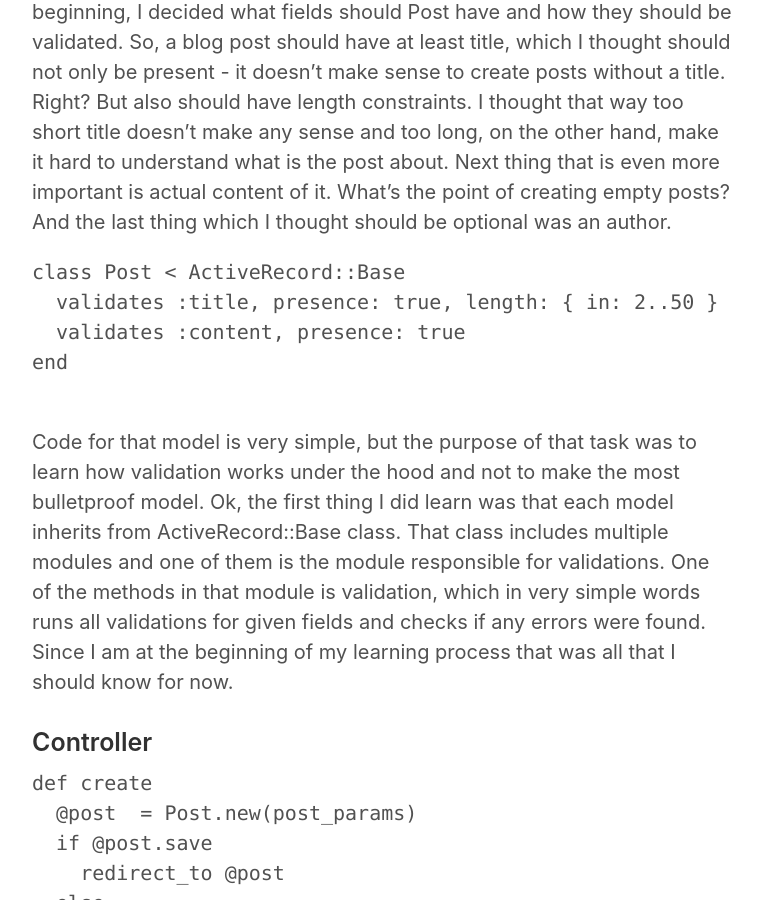
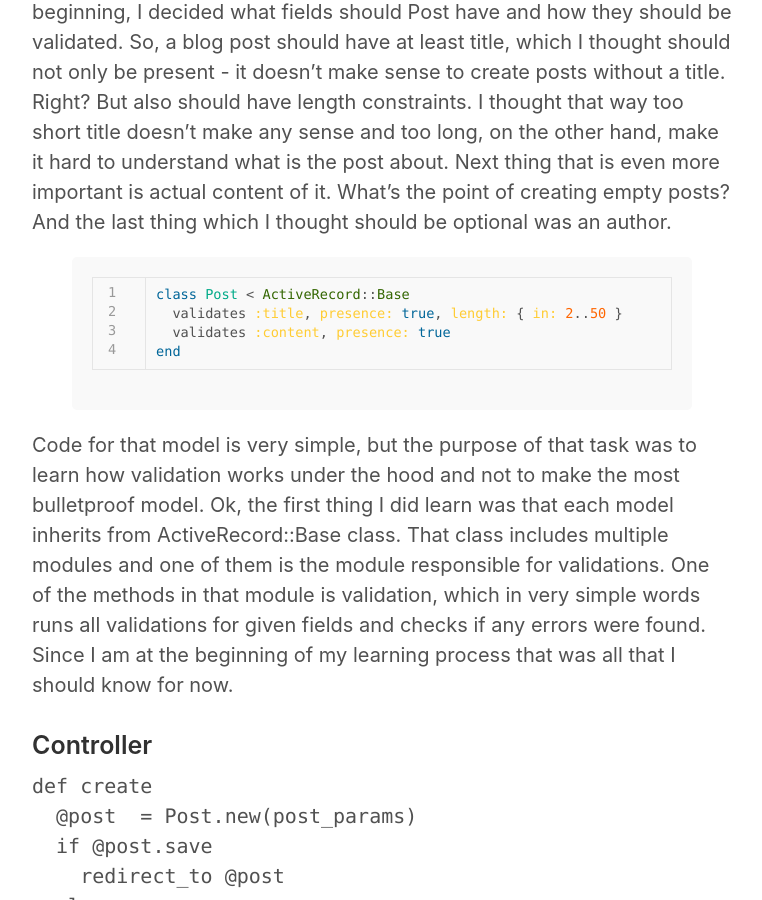
Before and after one commit to LukeP91/LukeP91.github.io, a Jekyll site: the page built from _posts/2016-08-06-validations.md, in a window 1280 px wide and 900 px high, scrolled down 776 px. Shown: the whole window, without its empty margins (258-1020 px from the left). Built offline with Jekyll 4.4.1, drawn with Linux system fonts in a browser that asks for light colours.

Commit message:
Update 2016-08-06-validations.md

````diff
--- a/_posts/2016-08-06-validations.md
+++ b/_posts/2016-08-06-validations.md
@@ -10,13 +10,12 @@ I was asked to create a simple application with only just one model, controller.
 ### Model
 I decided to split the whole process into more manageable chunks and the first one was easy. Create model with some simple validations. At the beginning, I decided what fields should Post have and how they should be validated. So, a blog post should have at least title, which I thought should not only be present - it doesn't make sense to create posts without a title. Right? But also should have length constraints. I thought that way too short title doesn't make any sense and too long, on the other hand, make it hard to understand what is the post about. Next thing that is even more important is actual content of it. What's the point of creating empty posts? And the last thing which I thought should be optional was an author.
 
-```language-ruby
+{% highlight ruby linenos%}
 class Post < ActiveRecord::Base
   validates :title, presence: true, length: { in: 2..50 }
   validates :content, presence: true
 end
-
-```
+{% endhighlight %}
 
 Code for that model is very simple, but the purpose of that task was to learn how validation works under the hood and not to make the most bulletproof model. Ok, the first thing I did learn was that each model inherits from ActiveRecord::Base class. That class includes multiple modules and one of them is the module responsible for validations. One of the methods in that module is validation, which in very simple words runs all validations for given fields and checks if any errors were found. Since I am at the beginning of my learning process that was all that I should know for now.
 
````
